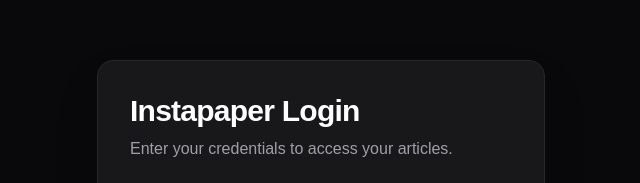
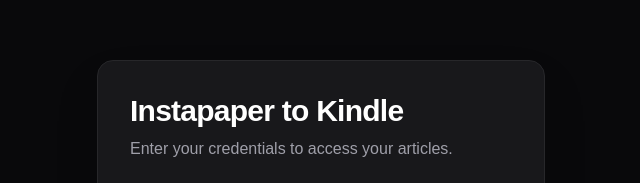
Before and after one commit to mih0vil/kindle-instapaper, a Next.js app: page /login in a window 1280 px wide. Shown: the part 123-306 px from the top of the page, without its empty margins (319-959 px from the left). Built offline with nearby package versions, Linux system fonts and the light colour scheme; no server answers; what oauth-1.0a would draw is missing.

Commit message:
remember password and change title

```diff
--- a/app/actions.ts
+++ b/app/actions.ts
@@ -58,6 +58,8 @@
     const cookieStore = await cookies();
     cookieStore.set('instapaper_token', token, { httpOnly: true, secure: true });
     cookieStore.set('instapaper_secret', secret, { httpOnly: true, secure: true });
+    cookieStore.set('instapaper_username', username, { httpOnly: true, secure: true });
+    if (password) cookieStore.set('instapaper_password', password, { httpOnly: true, secure: true });
 
   } catch (error) {
     return { error: 'An unexpected error occurred' };
@@ -70,5 +72,7 @@
   const cookieStore = await cookies();
   cookieStore.delete('instapaper_token');
   cookieStore.delete('instapaper_secret');
+  cookieStore.delete('instapaper_username');
+  cookieStore.delete('instapaper_password');
   redirect('/login');
 }
--- a/app/layout.tsx
+++ b/app/layout.tsx
@@ -13,8 +13,8 @@
 });
 
 export const metadata: Metadata = {
-  title: "Create Next App",
-  description: "Generated by create next app",
+  title: "Instapaper to Kindle",
+  description: "Send articles from Instapaper to Kindle",
 };
 
 export default function RootLayout({
--- a/app/login/page.tsx
+++ b/app/login/page.tsx
@@ -1,10 +1,16 @@
 import { login } from '@/app/actions';
 
-export default function LoginPage() {
+import { cookies } from 'next/headers';
+
+export default async function LoginPage() {
+  const cookieStore = await cookies();
+  const savedUsername = cookieStore.get('instapaper_username')?.value || '';
+  const savedPassword = cookieStore.get('instapaper_password')?.value || '';
+
   return (
     <div className="min-h-screen flex items-center justify-center bg-zinc-950 p-4">
       <div className="w-full max-w-md bg-zinc-900 border border-zinc-800 rounded-2xl p-8 shadow-2xl">
-        <h1 className="text-3xl font-bold text-white mb-2 tracking-tight">Instapaper Login</h1>
+        <h1 className="text-3xl font-bold text-white mb-2 tracking-tight">Instapaper to Kindle</h1>
         <p className="text-zinc-400 mb-8">Enter your credentials to access your articles.</p>
 
         <form action={login} className="space-y-6">
@@ -19,6 +25,7 @@
               className="w-full bg-zinc-950 border border-zinc-800 rounded-xl px-4 py-3 text-white focus:outline-none focus:ring-2 focus:ring-emerald-500 focus:border-transparent transition-all"
               required
               placeholder="you@example.com"
+              defaultValue={savedUsername}
             />
           </div>
           <div>
@@ -30,6 +37,7 @@
               id="password"
               name="password"
               className="w-full bg-zinc-950 border border-zinc-800 rounded-xl px-4 py-3 text-white focus:outline-none focus:ring-2 focus:ring-emerald-500 focus:border-transparent transition-all"
+              defaultValue={savedPassword}
             />
           </div>
 
--- a/app/page.tsx
+++ b/app/page.tsx
@@ -36,7 +36,7 @@
   return (
     <div className="min-h-screen bg-zinc-950 text-white font-sans selection:bg-emerald-500/30 selection:text-emerald-200">
       <header className="sticky top-0 z-10 bg-zinc-950/80 backdrop-blur-xl border-b border-white/10 px-6 py-4 flex justify-between items-center">
-        <h1 className="text-xl font-semibold tracking-tight">Kindle Instapaper</h1>
+        <h1 className="text-xl font-semibold tracking-tight">Instapaper to Kindle</h1>
         <div className="flex items-center gap-6">
           <span className="text-zinc-400 text-sm hidden sm:inline-block">
             {user ? user.username : 'Logged in'}
--- a/next.config.ts
+++ b/next.config.ts
@@ -1,11 +1,11 @@
 import type { NextConfig } from "next";
 
 const nextConfig: NextConfig = {
-  logging: {
+  /*logging: {
     fetches: {
       fullUrl: true,
     },
-  },
+  },*/
 };
 
 export default nextConfig;
```
Also changed, not shown: 1 other file (tests, documents, lock files or other folders).
